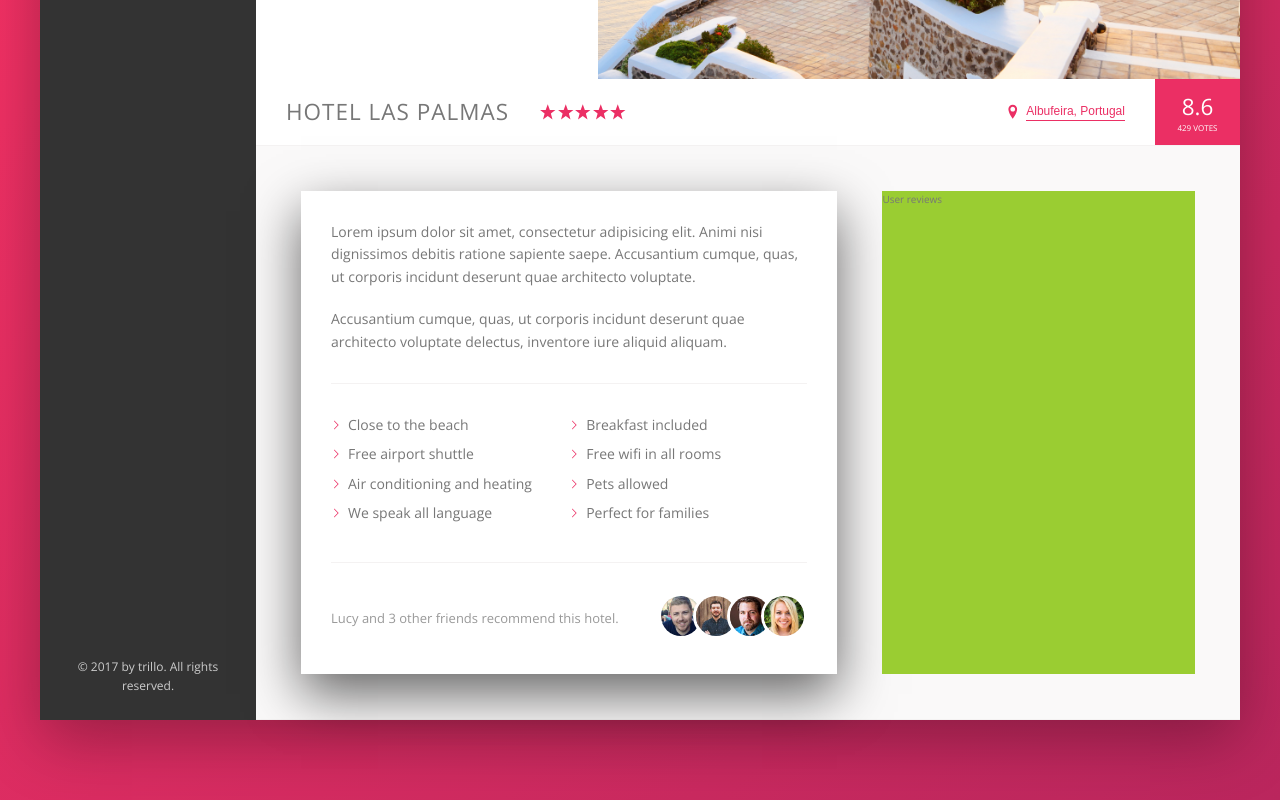
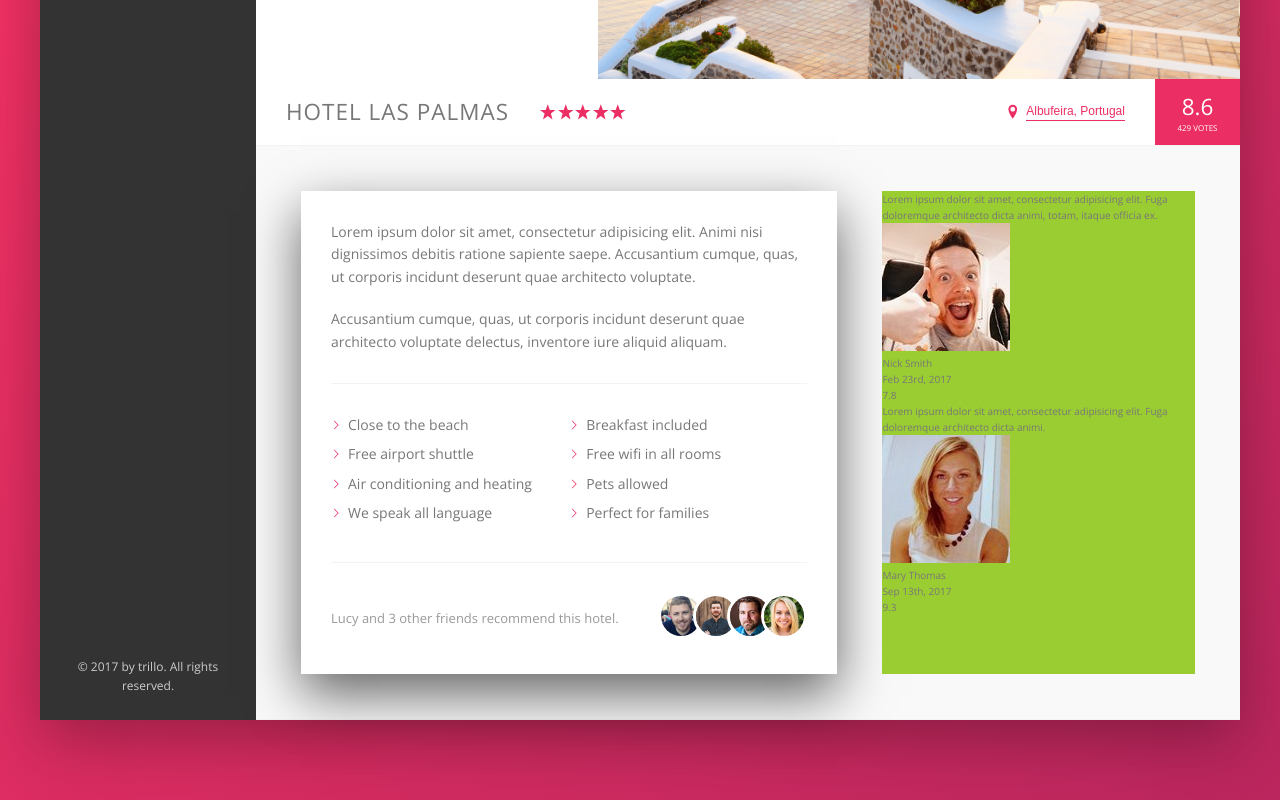
Before and after one commit to iqbalpakeh/trillo-website, a website: page index.html in a window 1280 px wide. Shown: the part 456-1256 px from the top of the page. Drawn offline with nearby package versions, Linux system fonts and the light colour scheme; files that its build step writes are made by us from their sources.

Commit message:
Add structure about user-review

```diff
--- a/index.html
+++ b/index.html
@@ -177,7 +177,35 @@
                             </div>
                         </div>
                         <div class="user-reviews">
-                            User reviews
+                            <figure class="review">
+                                <blockquote class="review__text">
+                                    Lorem ipsum dolor sit amet, consectetur adipisicing elit. Fuga doloremque architecto
+                                    dicta animi, totam, itaque officia
+                                    ex.
+                                </blockquote>
+                                <figcaption class="review__user">
+                                    <img src="img/user-1.jpg" alt="User 1" class="review__photo">
+                                    <div class="review__user-box">
+                                        <p class="review__user-name">Nick Smith</p>
+                                        <p class="review__user-date">Feb 23rd, 2017</p>
+                                    </div>
+                                    <div class="review__rating">7.8</div>
+                                </figcaption>
+                            </figure>
+                            <figure class="review">
+                                <blockquote class="review__text">
+                                    Lorem ipsum dolor sit amet, consectetur adipisicing elit. Fuga doloremque architecto
+                                    dicta animi.
+                                </blockquote>
+                                <figcaption class="review__user">
+                                    <img src="img/user-2.jpg" alt="User 2" class="review__photo">
+                                    <div class="review__user-box">
+                                        <p class="review__user-name">Mary Thomas</p>
+                                        <p class="review__user-date">Sep 13th, 2017</p>
+                                    </div>
+                                    <div class="review__rating">9.3</div>
+                                </figcaption>
+                            </figure>
                         </div>
                     </div>
                 </main>
```
